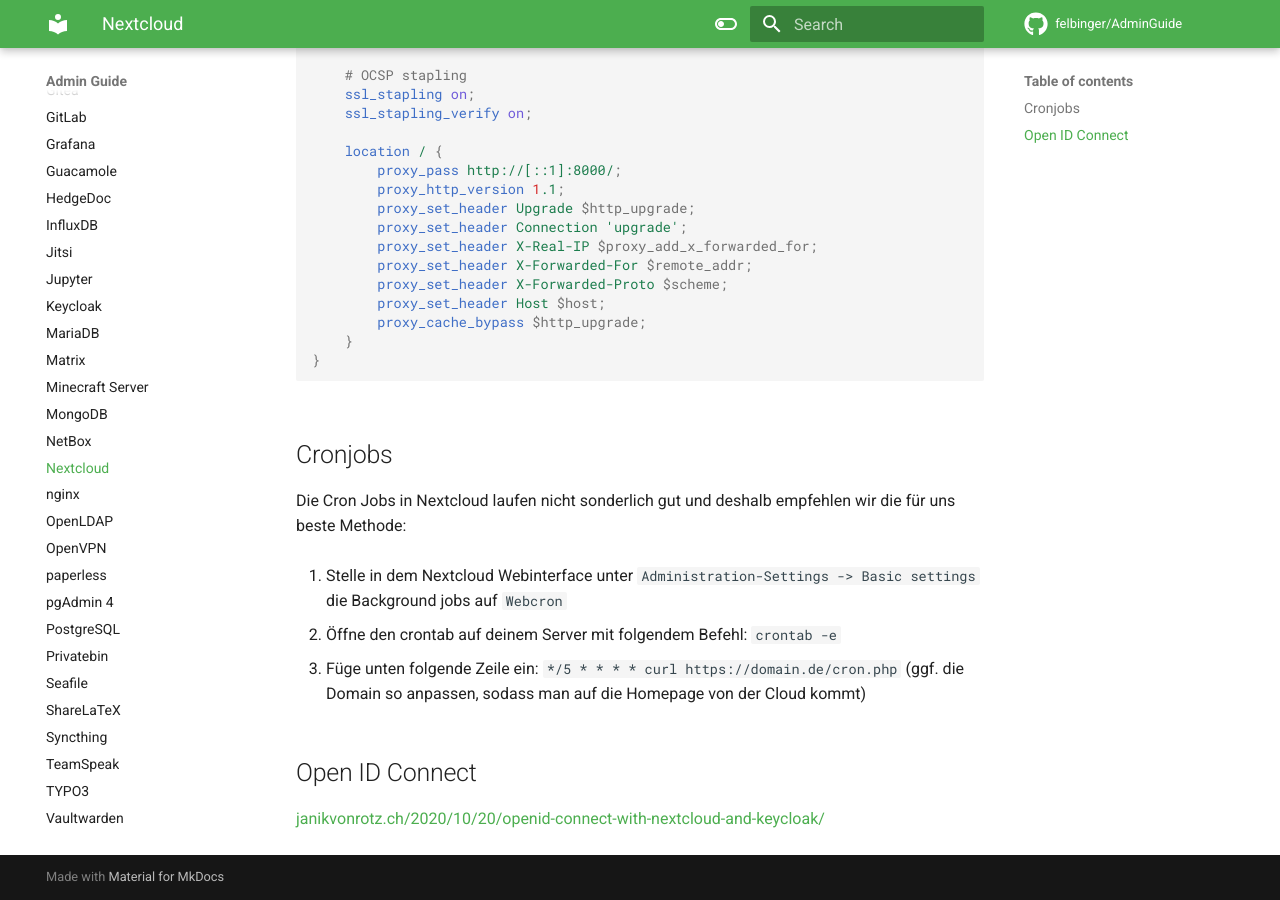
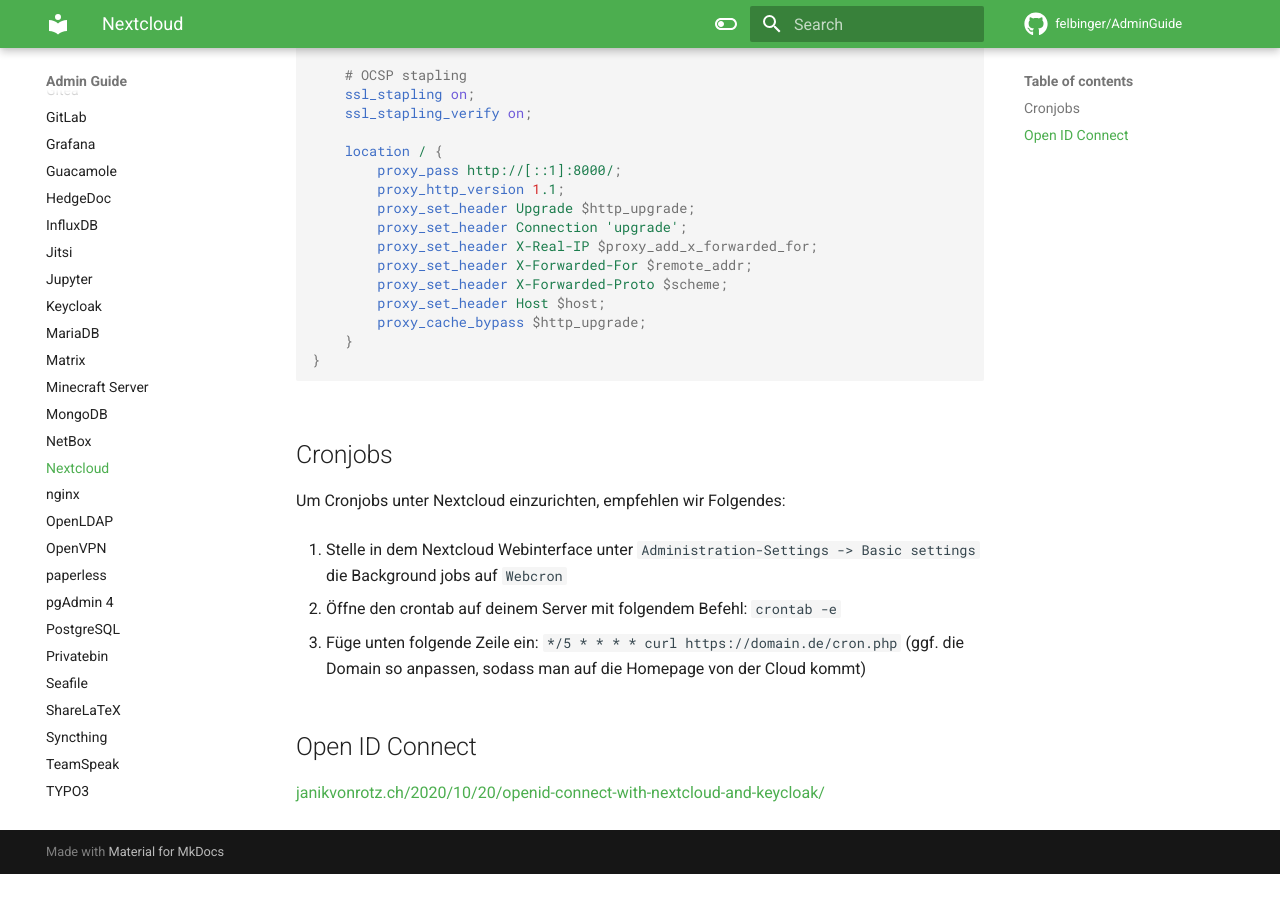
Before and after one commit to felbinger/AdminGuide, an MkDocs documentation site: the page built from docs/services/nextcloud.md, in a window 1280 px wide and 900 px high, scrolled down 1503 px. Built offline with MkDocs 1.6.1 and Material for MkDocs 9.7.7, drawn with Linux system fonts in a browser that asks for light colours; comment, search, counter and statistics services are not loaded; after the commit the page ends 2377 px from its top, so only the background shows below that.

Commit message:
improved nextcloud

````diff
--- a/docs/services/nextcloud.md
+++ b/docs/services/nextcloud.md
@@ -103,7 +103,7 @@ NEXTCLOUD_ADMIN_PASSWORD=p4ssw0rd
     ```
 
 ## Cronjobs
-Die Cron Jobs in Nextcloud laufen nicht sonderlich gut und deshalb empfehlen wir die für uns beste Methode:
+Um Cronjobs unter Nextcloud einzurichten, empfehlen wir Folgendes:
 
 1. Stelle in dem Nextcloud Webinterface unter `Administration-Settings -> Basic settings` die Background jobs auf `Webcron`
 
````
